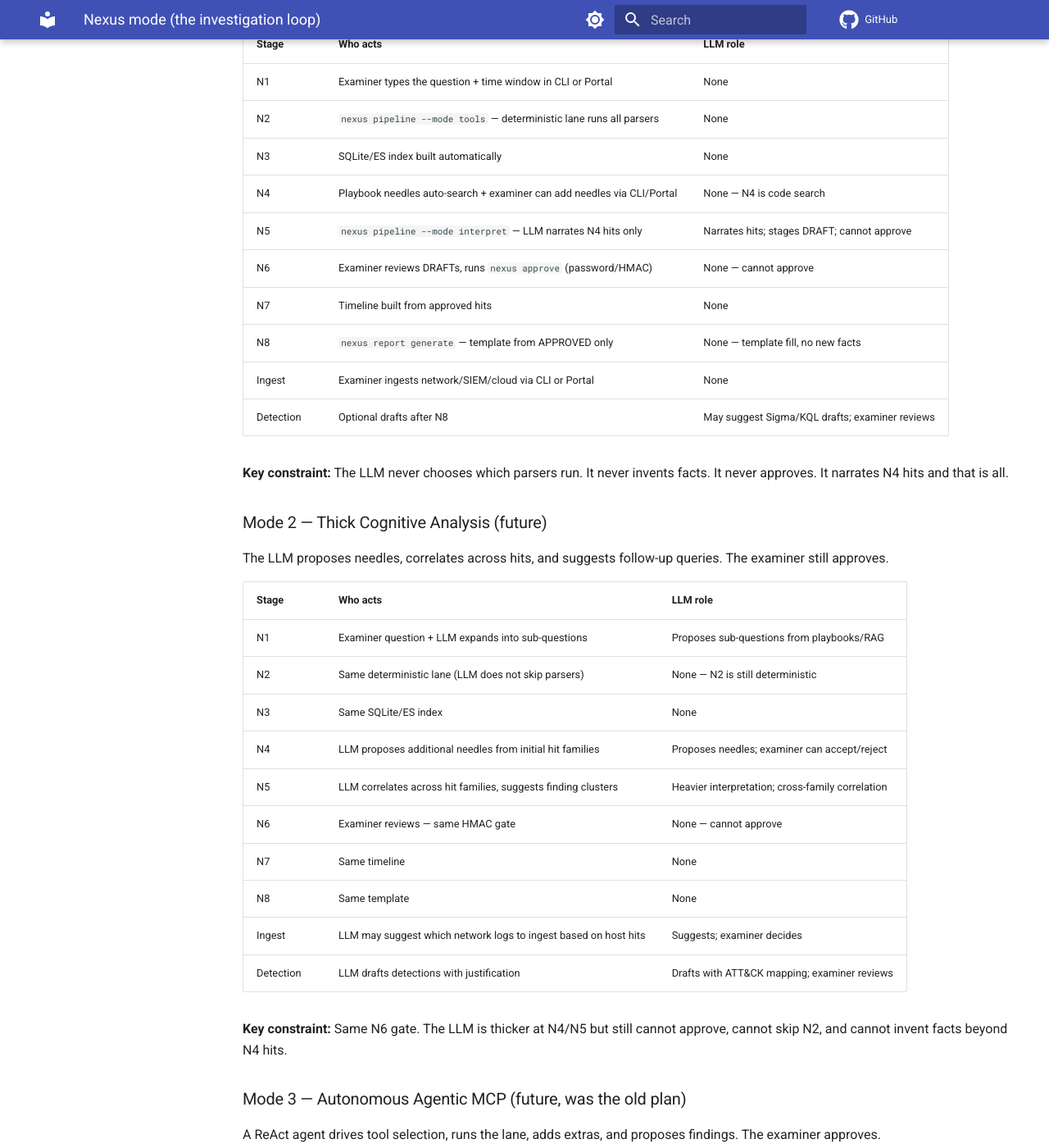
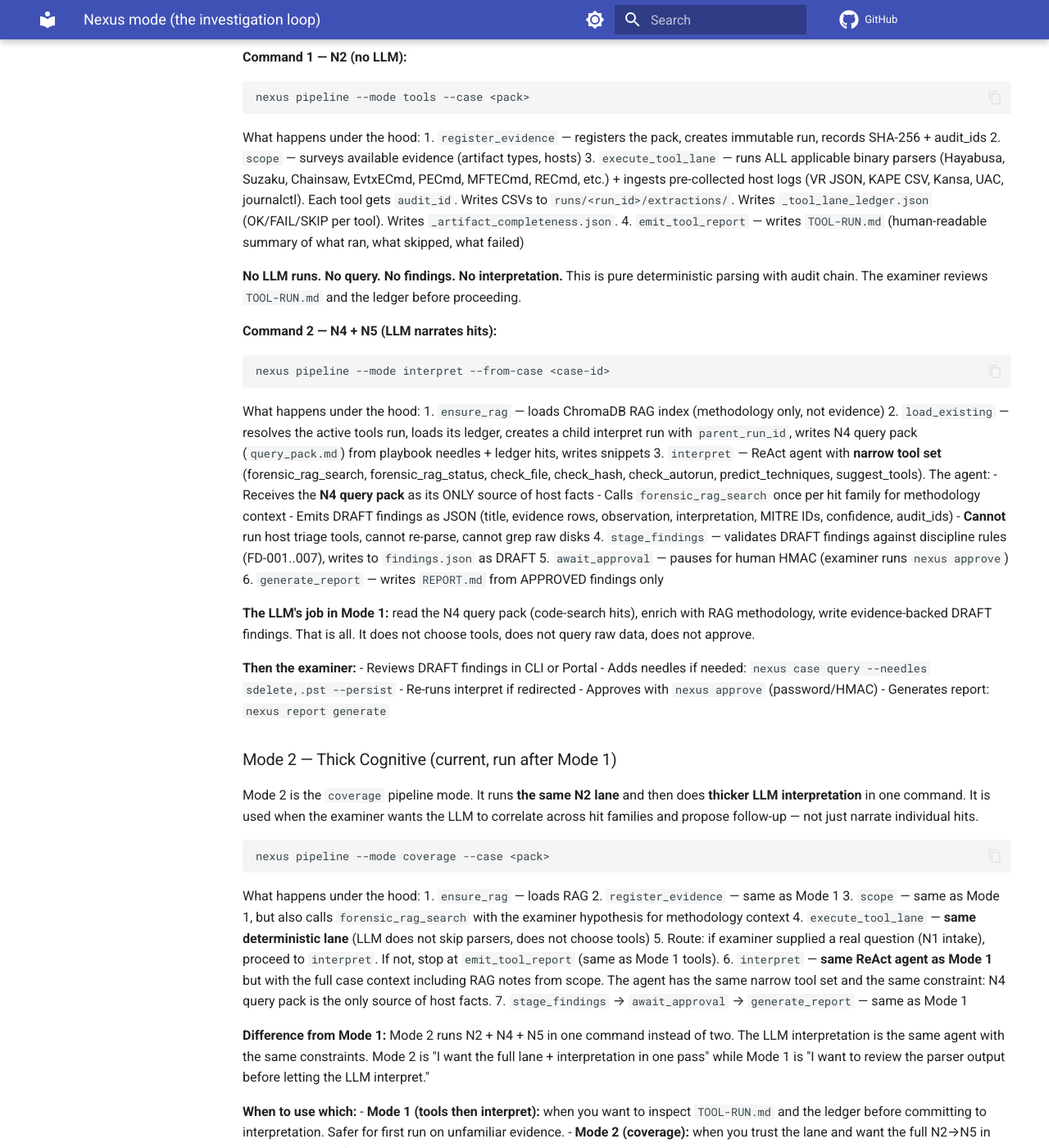
Before and after one commit to Ganron007/DFIR-Nexus, an MkDocs documentation site: the page built from Docs/NEXUS-MODE.md, in a window 1280 px wide and 1400 px high, scrolled down 2820 px. Shown: the whole window at 82% size. Built offline with MkDocs 1.6.1 and Material for MkDocs 9.7.7, drawn with Linux system fonts in a browser that asks for light colours; comment, search, counter and statistics services are not loaded; some of the changed text lies outside the part shown.

Commit message:
docs: rewrite Mode 1/2/3 with actual pipeline code behavior
Mode 1 (tools + interpret) and Mode 2 (coverage) are current ship targets,
run sequentially. Mode 3 (design) is future. Document what each pipeline
mode actually does under the hood based on the code:

- tools: register + scope + tool_lane + TOOL-RUN.md (no LLM)
- interpret: load_existing + N4 query_pack + ReAct agent narrates hits +
  stage DRAFT + await HMAC + report
- coverage: tools + interpret in one pass (same lane, same agent)
- design: tools + hunt (ReAct with wider tool set, adds extras after lane)
  + interpret (future)

Mode 1 is two commands (review parser output first, then interpret).
Mode 2 is one command (full lane + interpretation in one pass).
Both use the same N2 lane and the same narrow N5 agent.

````diff
--- a/Docs/NEXUS-MODE.md
+++ b/Docs/NEXUS-MODE.md
@@ -103,75 +103,142 @@ Do not put live IR behind a browser. Do not skip Register because the Portal can
 
 ## Mode 1 / 2 / 3 — three doors, one spine, one case
 
-The N1–N8 spine is identical in all three modes. The difference is **how you
-drive it** and **how much autonomy the agent has**. All three modes produce
-the same case artifacts: extractions, ledger, query pack, DRAFT findings,
-HMAC approvals, timeline, report. The case direction and scope do not change
-between modes.
+The N1–N8 spine is identical in all three modes. The difference is **how much
+of the spine runs in one command** and **how much autonomy the LLM has**.
+Mode 1 and Mode 2 are the current ship targets — they are run **sequentially**
+on the same case. Mode 3 is future.
 
-### Mode 1 — Examiner-Led / Public Beta (current ship target)
+### Mode 1 — Examiner-Led (current, run first)
 
-The examiner drives every step. The LLM is optional and narrow.
+Mode 1 is **two CLI commands** run in sequence on the same case. The LLM
+only runs in the second command, and only to narrate N4 hits.
 
-| Stage | Who acts | LLM role |
-|-------|----------|----------|
-| N1 | Examiner types the question + time window in CLI or Portal | None |
-| N2 | `nexus pipeline --mode tools` — deterministic lane runs all parsers | None |
-| N3 | SQLite/ES index built automatically | None |
-| N4 | Playbook needles auto-search + examiner can add needles via CLI/Portal | None — N4 is code search |
-| N5 | `nexus pipeline --mode interpret` — LLM narrates N4 hits only | Narrates hits; stages DRAFT; cannot approve |
-| N6 | Examiner reviews DRAFTs, runs `nexus approve` (password/HMAC) | None — cannot approve |
-| N7 | Timeline built from approved hits | None |
-| N8 | `nexus report generate` — template from APPROVED only | None — template fill, no new facts |
-| Ingest | Examiner ingests network/SIEM/cloud via CLI or Portal | None |
-| Detection | Optional drafts after N8 | May suggest Sigma/KQL drafts; examiner reviews |
+**Command 1 — N2 (no LLM):**
 
-**Key constraint:** The LLM never chooses which parsers run. It never
-invents facts. It never approves. It narrates N4 hits and that is all.
+```
+nexus pipeline --mode tools --case <pack>
+```
 
-### Mode 2 — Thick Cognitive Analysis (future)
+What happens under the hood:
+1. `register_evidence` — registers the pack, creates immutable run, records
+   SHA-256 + audit_ids
+2. `scope` — surveys available evidence (artifact types, hosts)
+3. `execute_tool_lane` — runs ALL applicable binary parsers (Hayabusa, Suzaku,
+   Chainsaw, EvtxECmd, PECmd, MFTECmd, RECmd, etc.) + ingests pre-collected
+   host logs (VR JSON, KAPE CSV, Kansa, UAC, journalctl). Each tool gets
+   `audit_id`. Writes CSVs to `runs/<run_id>/extractions/`. Writes
+   `_tool_lane_ledger.json` (OK/FAIL/SKIP per tool). Writes
+   `_artifact_completeness.json`.
+4. `emit_tool_report` — writes `TOOL-RUN.md` (human-readable summary of what
+   ran, what skipped, what failed)
 
-The LLM proposes needles, correlates across hits, and suggests follow-up
-queries. The examiner still approves.
+**No LLM runs. No query. No findings. No interpretation.** This is pure
+deterministic parsing with audit chain. The examiner reviews `TOOL-RUN.md`
+and the ledger before proceeding.
 
-| Stage | Who acts | LLM role |
-|-------|----------|----------|
-| N1 | Examiner question + LLM expands into sub-questions | Proposes sub-questions from playbooks/RAG |
-| N2 | Same deterministic lane (LLM does not skip parsers) | None — N2 is still deterministic |
-| N3 | Same SQLite/ES index | None |
-| N4 | LLM proposes additional needles from initial hit families | Proposes needles; examiner can accept/reject |
-| N5 | LLM correlates across hit families, suggests finding clusters | Heavier interpretation; cross-family correlation |
-| N6 | Examiner reviews — same HMAC gate | None — cannot approve |
-| N7 | Same timeline | None |
-| N8 | Same template | None |
-| Ingest | LLM may suggest which network logs to ingest based on host hits | Suggests; examiner decides |
-| Detection | LLM drafts detections with justification | Drafts with ATT&CK mapping; examiner reviews |
+**Command 2 — N4 + N5 (LLM narrates hits):**
 
-**Key constraint:** Same N6 gate. The LLM is thicker at N4/N5 but still
-cannot approve, cannot skip N2, and cannot invent facts beyond N4 hits.
+```
+nexus pipeline --mode interpret --from-case <case-id>
+```
 
-### Mode 3 — Autonomous Agentic MCP (future, was the old plan)
+What happens under the hood:
+1. `ensure_rag` — loads ChromaDB RAG index (methodology only, not evidence)
+2. `load_existing` — resolves the active tools run, loads its ledger, creates
+   a child interpret run with `parent_run_id`, writes N4 query pack
+   (`query_pack.md`) from playbook needles + ledger hits, writes snippets
+3. `interpret` — ReAct agent with **narrow tool set** (forensic_rag_search,
+   forensic_rag_status, check_file, check_hash, check_autorun,
+   predict_techniques, suggest_tools). The agent:
+   - Receives the **N4 query pack** as its ONLY source of host facts
+   - Calls `forensic_rag_search` once per hit family for methodology context
+   - Emits DRAFT findings as JSON (title, evidence rows, observation,
+     interpretation, MITRE IDs, confidence, audit_ids)
+   - **Cannot** run host triage tools, cannot re-parse, cannot grep raw disks
+4. `stage_findings` — validates DRAFT findings against discipline rules
+   (FD-001..007), writes to `findings.json` as DRAFT
+5. `await_approval` — pauses for human HMAC (examiner runs `nexus approve`)
+6. `generate_report` — writes `REPORT.md` from APPROVED findings only
 
-A ReAct agent drives tool selection, runs the lane, adds extras, and
-proposes findings. The examiner approves.
+**The LLM's job in Mode 1:** read the N4 query pack (code-search hits),
+enrich with RAG methodology, write evidence-backed DRAFT findings. That is
+all. It does not choose tools, does not query raw data, does not approve.
 
-| Stage | Who acts | LLM role |
-|-------|----------|----------|
-| N1 | Agent reads the question, loads playbooks autonomously | Full intake reasoning |
-| N2 | Agent runs the mandatory lane first, then may **add** extras (carve, extra Volatility plugins, additional parsers) | Runs lane + adds extras after, not instead of |
-| N3 | Same index | None |
-| N4 | Agent proposes and executes needles via `query_case_hits` tool | Proposes + executes; empty = stop |
-| N5 | Agent narrates hits, stages DRAFT findings with provenance | Full interpretation with audit chain |
-| N6 | Examiner reviews — same HMAC gate | None — cannot approve |
-| N7 | Same timeline | None |
-| N8 | Same template | None |
-| Ingest | Agent may ingest network logs and re-run N4→N8 | Autonomous ingest + re-query |
-| Detection | Agent drafts detections | Full draft with justification |
+**Then the examiner:**
+- Reviews DRAFT findings in CLI or Portal
+- Adds needles if needed: `nexus case query --needles sdelete,.pst --persist`
+- Re-runs interpret if redirected
+- Approves with `nexus approve` (password/HMAC)
+- Generates report: `nexus report generate`
 
-**Key constraint:** The agent must run the mandatory N2 lane first. It may
-add extras after the lane, not instead of it. FAIL in the lane is not
-papered over by omitting the parser. N6 is still human HMAC. The agent
-cannot approve its own findings.
+### Mode 2 — Thick Cognitive (current, run after Mode 1)
+
+Mode 2 is the `coverage` pipeline mode. It runs **the same N2 lane** and
+then does **thicker LLM interpretation** in one command. It is used when
+the examiner wants the LLM to correlate across hit families and propose
+follow-up — not just narrate individual hits.
+
+```
+nexus pipeline --mode coverage --case <pack>
+```
+
+What happens under the hood:
+1. `ensure_rag` — loads RAG
+2. `register_evidence` — same as Mode 1
+3. `scope` — same as Mode 1, but also calls `forensic_rag_search` with the
+   examiner hypothesis for methodology context
+4. `execute_tool_lane` — **same deterministic lane** (LLM does not skip
+   parsers, does not choose tools)
+5. Route: if examiner supplied a real question (N1 intake), proceed to
+   `interpret`. If not, stop at `emit_tool_report` (same as Mode 1 tools).
+6. `interpret` — **same ReAct agent as Mode 1** but with the full case
+   context including RAG notes from scope. The agent has the same narrow
+   tool set and the same constraint: N4 query pack is the only source of
+   host facts.
+7. `stage_findings` → `await_approval` → `generate_report` — same as Mode 1
+
+**Difference from Mode 1:** Mode 2 runs N2 + N4 + N5 in one command instead
+of two. The LLM interpretation is the same agent with the same constraints.
+Mode 2 is "I want the full lane + interpretation in one pass" while Mode 1
+is "I want to review the parser output before letting the LLM interpret."
+
+**When to use which:**
+- **Mode 1 (tools then interpret):** when you want to inspect `TOOL-RUN.md`
+  and the ledger before committing to interpretation. Safer for first run
+  on unfamiliar evidence.
+- **Mode 2 (coverage):** when you trust the lane and want the full
+  N2→N5 in one pass. Faster for repeat runs or known evidence types.
+
+Both produce the same artifacts: extractions, ledger, query pack, DRAFT
+findings, HMAC approval gate, report.
+
+### Mode 3 — Autonomous Agentic (future)
+
+Mode 3 is the `design` pipeline mode. It runs the mandatory N2 lane first,
+then a ReAct agent **adds extras** (additional tools, corroboration, extra
+Volatility plugins) beyond the deterministic lane.
+
+```
+nexus pipeline --mode design --case <pack>   # FUTURE
+```
+
+What would happen under the hood:
+1. `ensure_rag` → `register_evidence` → `scope` — same
+2. `execute_tool_lane` — **same mandatory lane** (agent cannot skip it)
+3. `hunt` — ReAct agent with **wider tool set** (run_command,
+   run_windows_command, forensic_rag_search, check_file, check_hash,
+   check_autorun, ingest_auto, analyze_gaps, predict_techniques,
+   deobfuscate_command, check_kev). The agent:
+   - Runs RAG searches for playbook corroboration (data staging, USB, cloud)
+   - MAY run additional `run_windows_command` / `run_command` only for
+     artifacts the ledger SKIP'd as PRESENT_NO_PARSER or playbook extras
+   - MUST NOT re-run parsers that already OK'd
+   - MUST NOT paper over a FAIL by omitting the parser
+4. `interpret` — same N5 interpretation on combined lane + hunt hits
+5. `stage_findings` → `await_approval` → `generate_report` — same
+
+**Key constraint:** The agent runs the lane first, then adds. It cannot
+replace the lane with its own tool selection. N6 is still human HMAC.
 
 ### What stays constant across all modes
 
````
